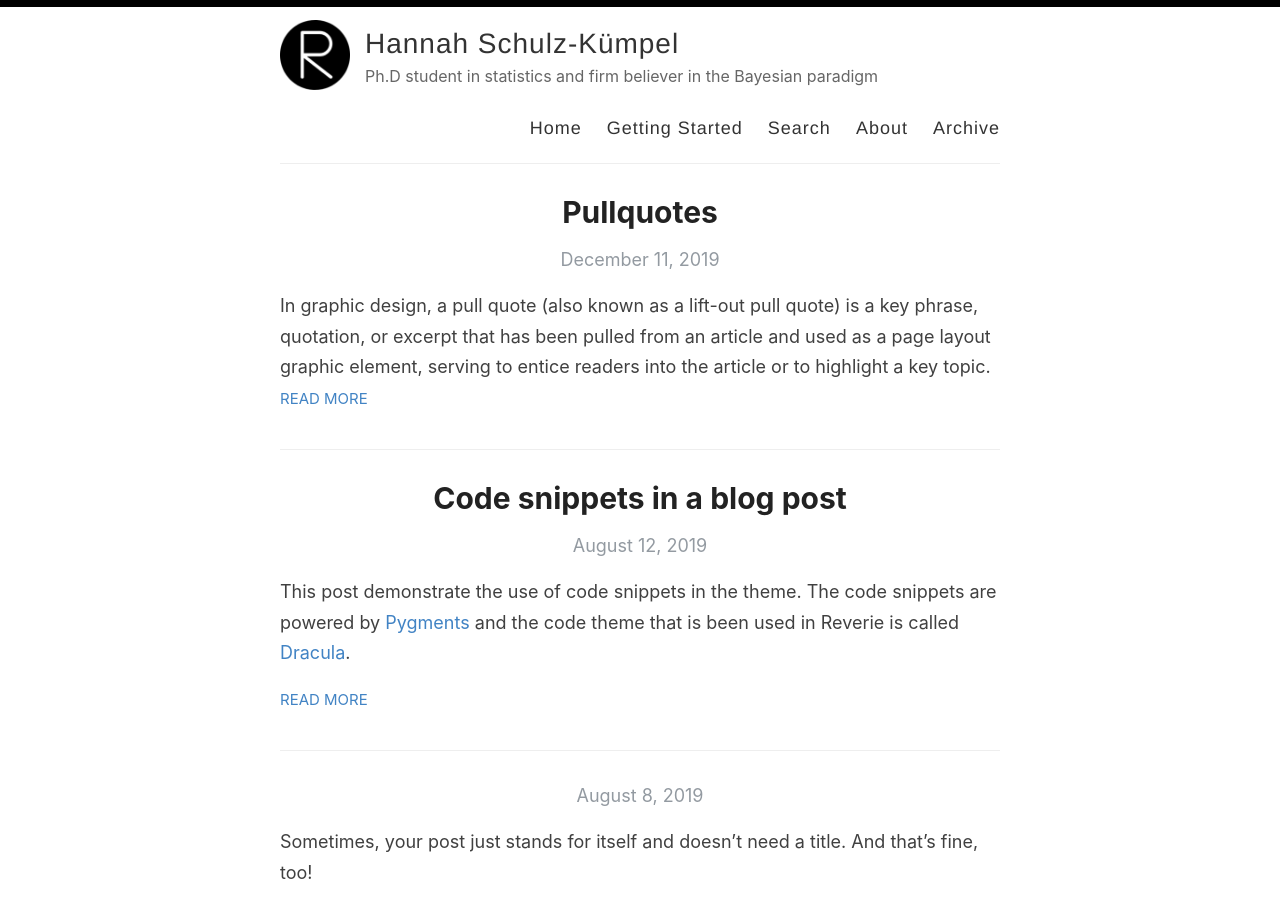
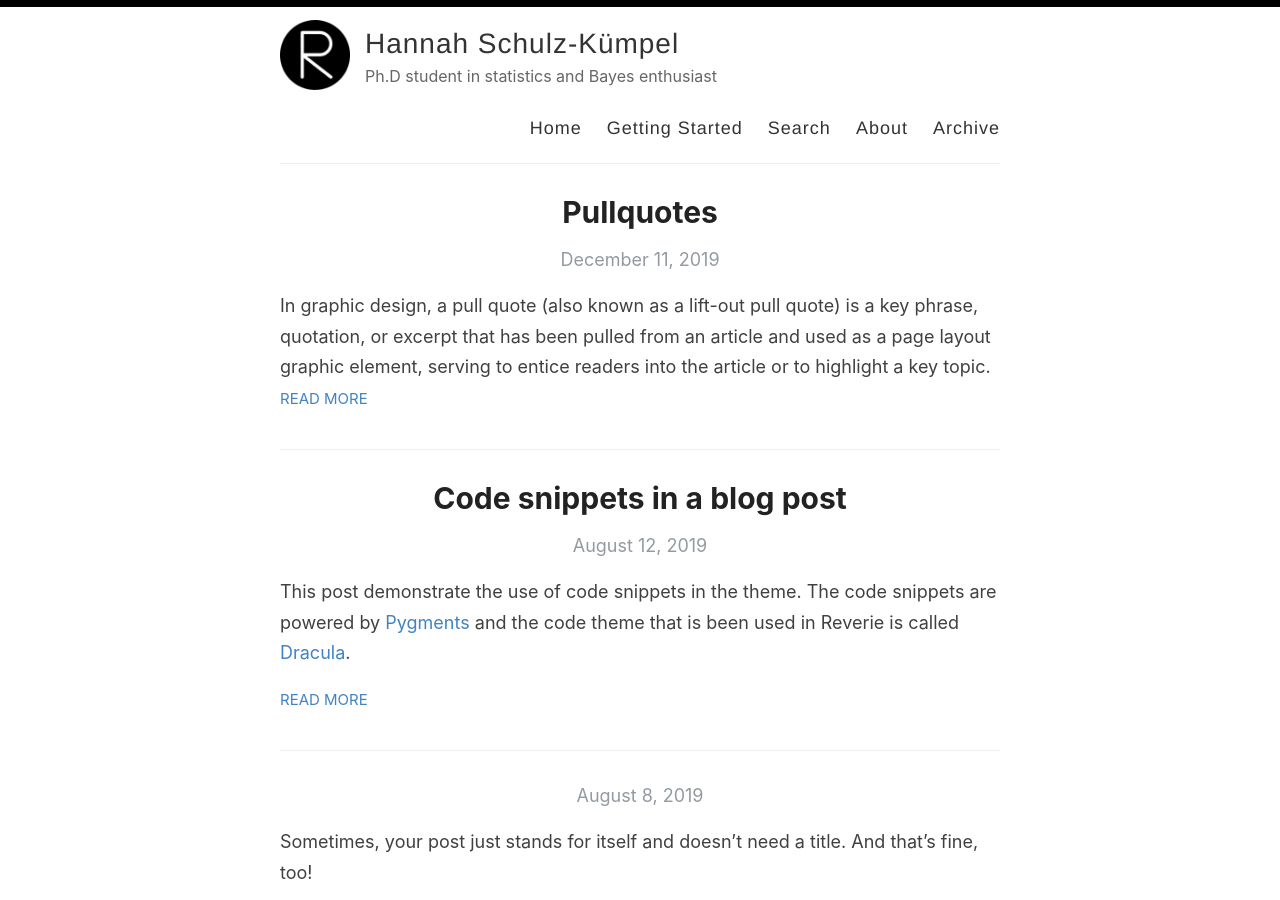
Before and after one commit to 11annah/11annah.github.io, a Jekyll site: the page built from index.html, in a window 1280 px wide and 900 px high. Built offline with Jekyll 4.4.1, drawn with Linux system fonts in a browser that asks for light colours; the list of posts is cut into pages by our own code.

Commit message:
Update _config.yml

```diff
--- a/_config.yml
+++ b/_config.yml
@@ -9,7 +9,7 @@ name: Hannah Schulz-Kümpel
 author: Hannah Schulz-Kümpel
 
 # Short bio or description (displayed in the header)
-description: Ph.D student in statistics and firm believer in the Bayesian paradigm
+description: Ph.D student in statistics and Bayes enthusiast
 
 # URL of your avatar or profile pic (you could use your GitHub profile pic)
 avatar: /images/reverie.png
```
